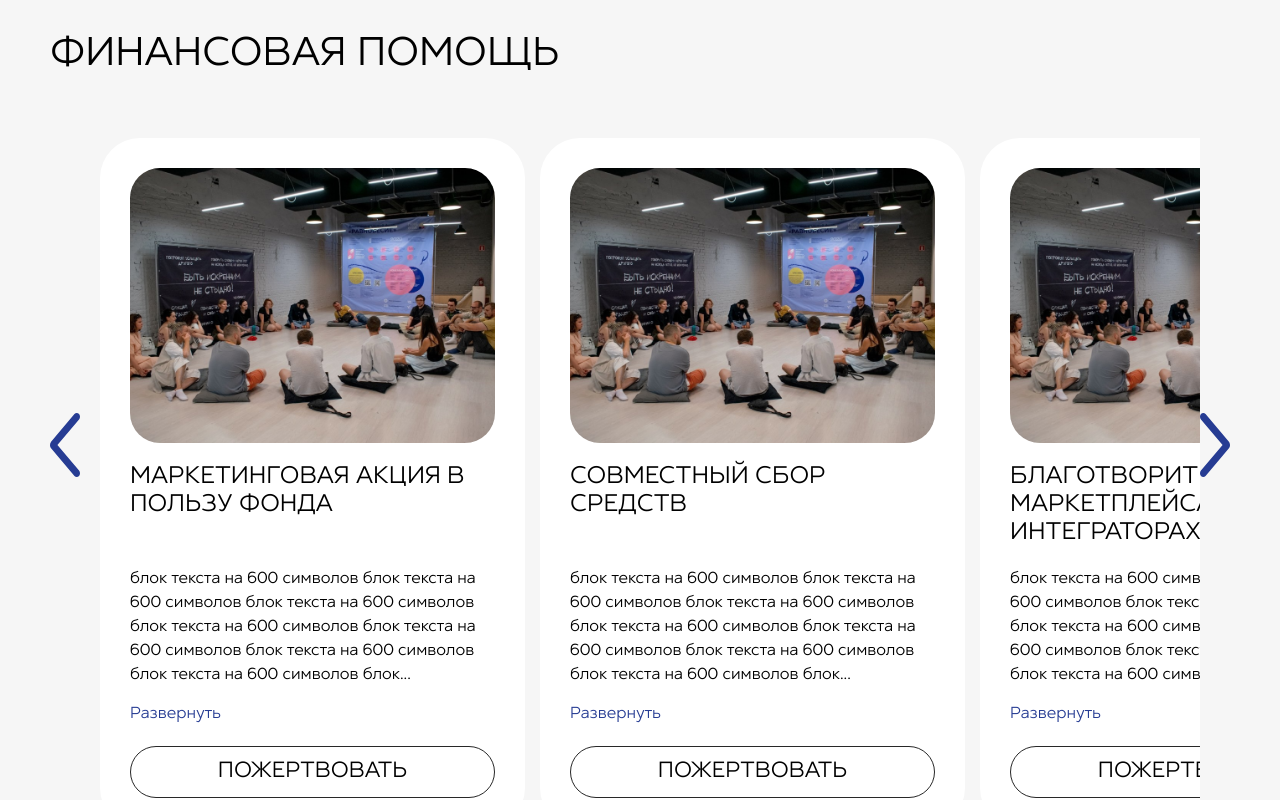
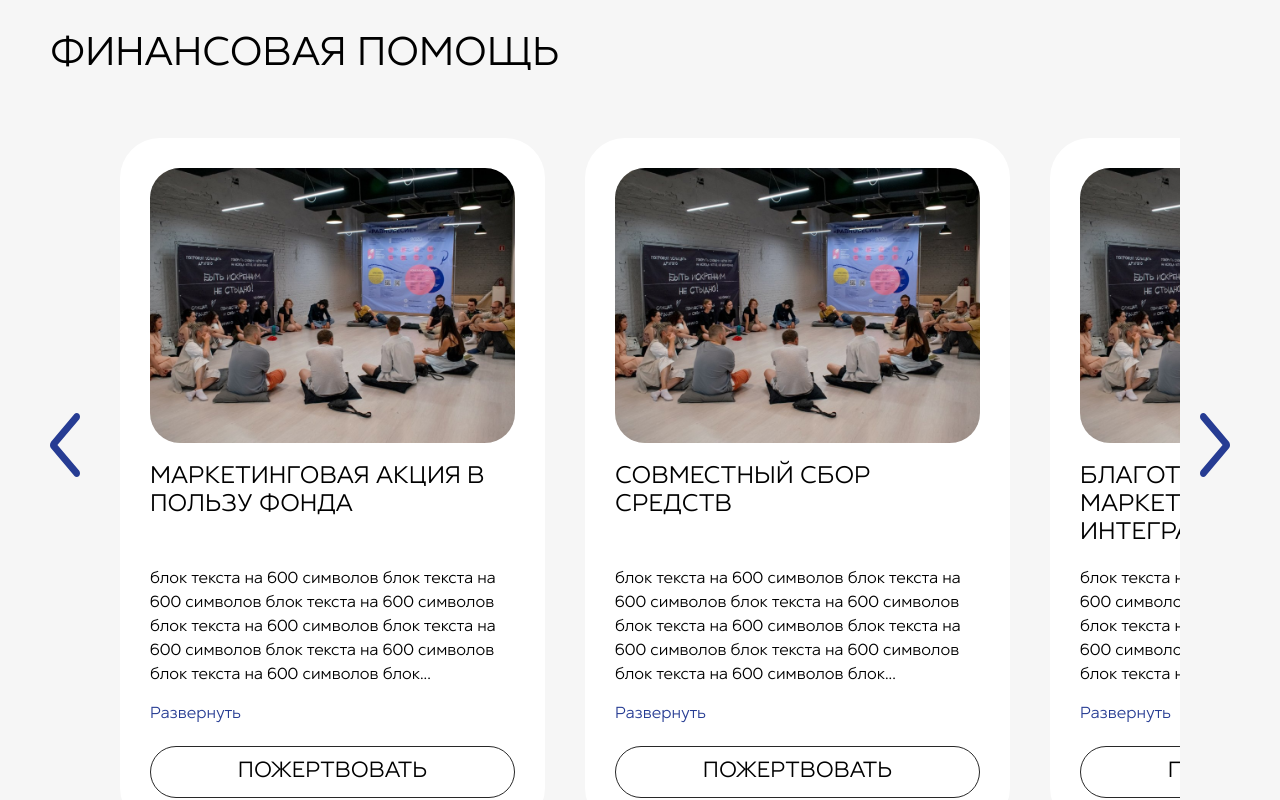
Before and after one commit to thirdmadman/fond-ravnovesie.ru_2023, a Next.js app: page /ways-to-help in a window 1280 px wide. Shown: the part 500-1300 px from the top of the page. Built offline with nearby package versions, Linux system fonts and the light colour scheme.

Commit message:
feat: correct margins

```diff
--- a/src/styles/ways-to-help/waysToHelpCarousel.scss
+++ b/src/styles/ways-to-help/waysToHelpCarousel.scss
@@ -9,6 +9,8 @@
   justify-content: space-between;
 
   .ways-to-help-carousel__viewport {
+    margin-left: 20px;
+    margin-right: 20px;
     max-width: 1380px;
     width: 100%;
     overflow: hidden;
@@ -18,7 +20,7 @@
     backface-visibility: hidden;
     display: flex;
     touch-action: pan-y;
-    gap: 15px;
+    gap: 40px;
     margin-left: 20px;
     margin-right: 20px;
   }
```
